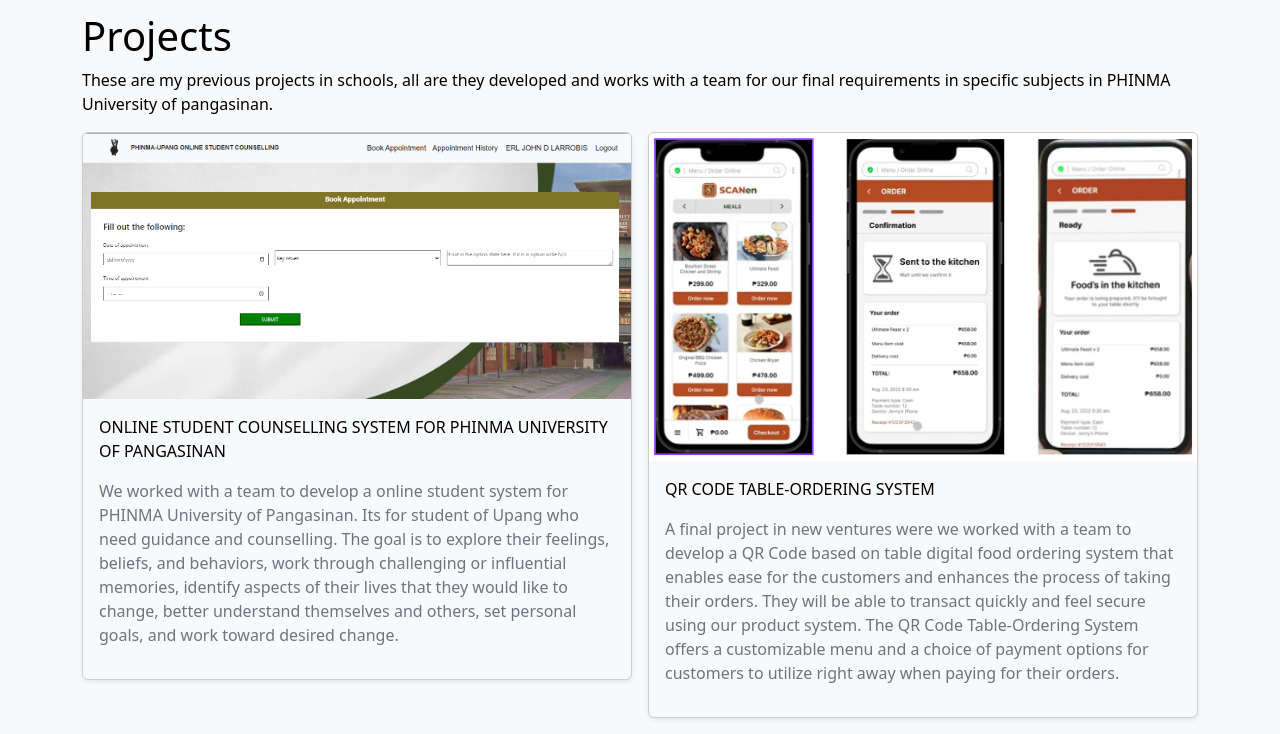
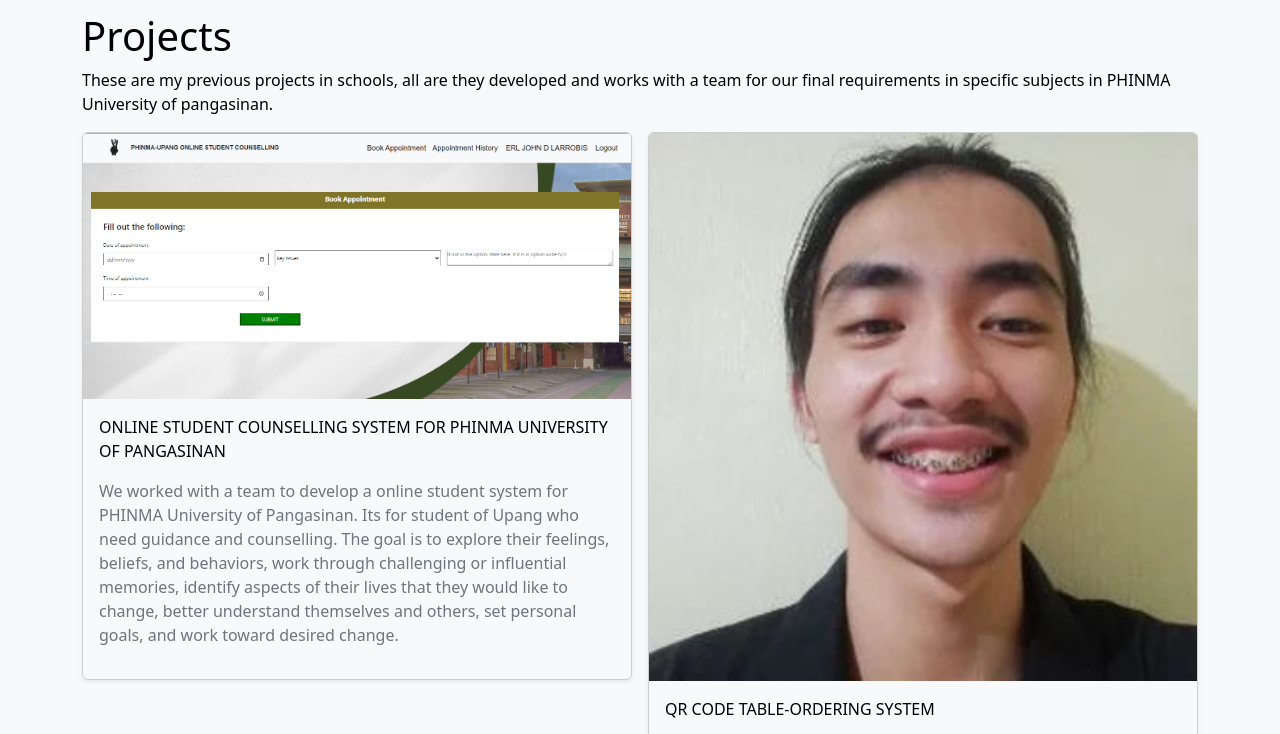
Before and after one commit to dven04/dhivensaplan.github.io, a plain HTML site: page index.html in a window 1280 px wide. Shown: the part 800-1534 px from the top of the page. Drawn offline with nearby package versions, Linux system fonts and the light colour scheme.

Commit message:
Update index.html

```diff
--- a/index.html
+++ b/index.html
@@ -78,7 +78,7 @@
             </div>
             <div class="col">
               <div class="card shadow-sm bg-transparent">
-                <img src="p2.png" class="card-img-top" alt="1st project">
+                <img src="dp.jpg" class="card-img-top" alt="1st project">
                 <div class="card-body">
                   <p class="card-text">QR CODE TABLE-ORDERING SYSTEM</p>
                   <p class="text-muted">A final project in new ventures were we worked with a team to develop a QR Code based on table digital food ordering system that enables ease for the customers and enhances the process of taking their orders. They will be able to transact quickly and feel secure using our product system. The QR Code Table-Ordering System offers a customizable menu and a choice of payment options for customers to utilize right away when paying for their orders.</p>
```
